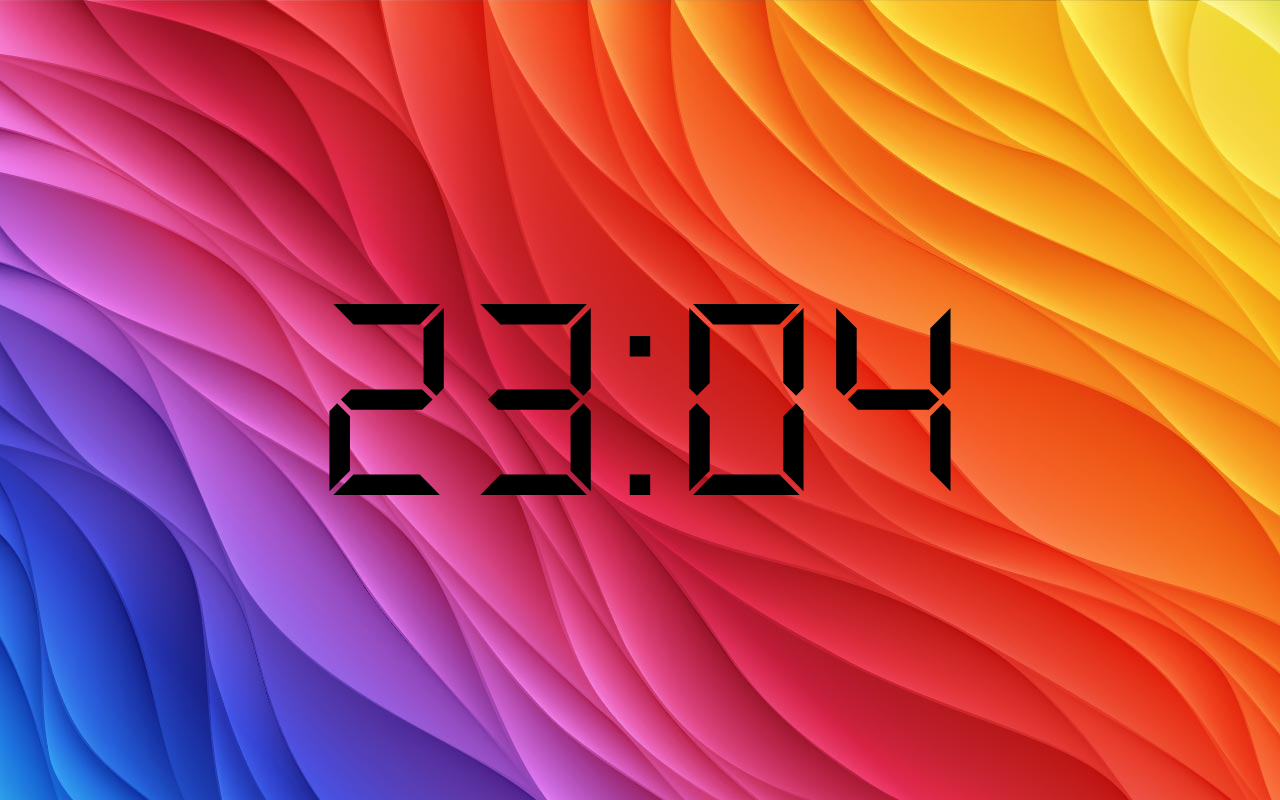
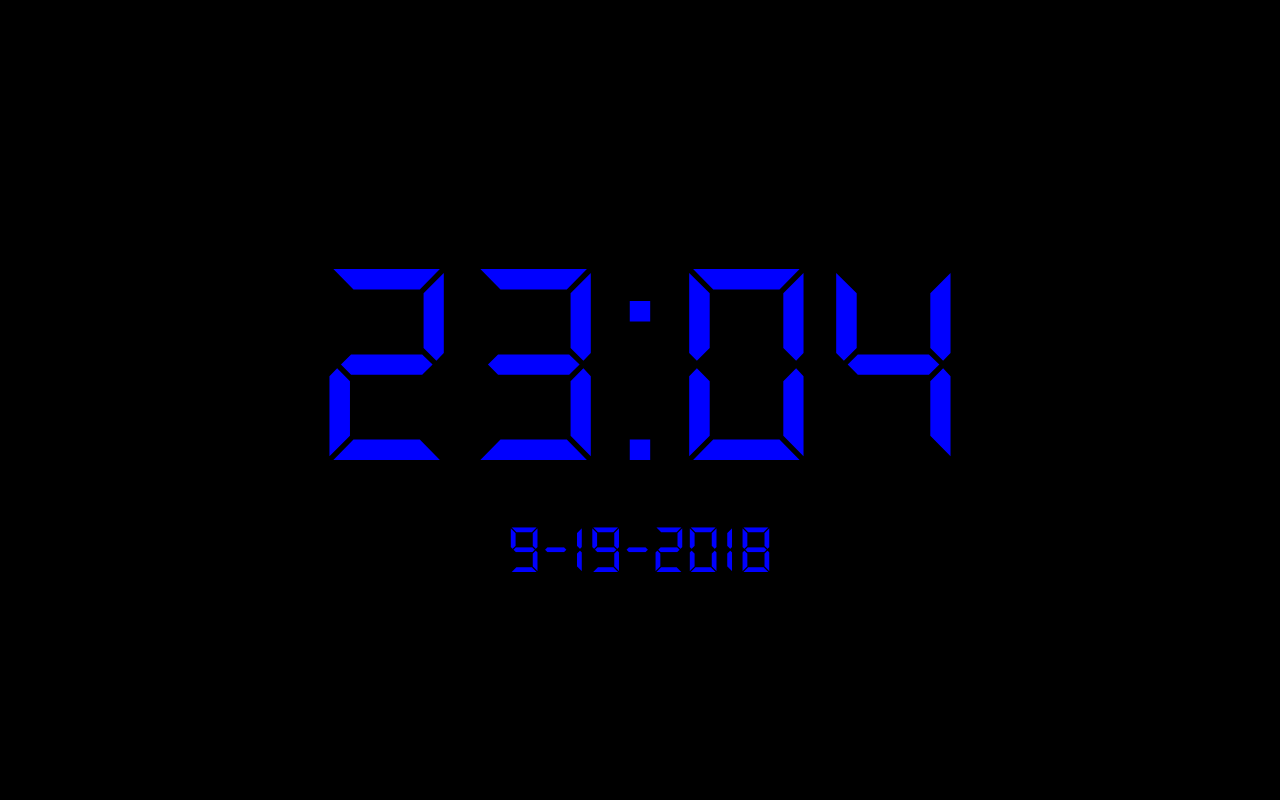
Before and after one commit to legoboyjr/clock, a plain HTML site: page index.html in a window 1280 px wide. Drawn offline with Linux system fonts and the light colour scheme.

Commit message:
skeliton

```diff
--- a/app.js
+++ b/app.js
@@ -3,15 +3,26 @@ const clock = document.querySelector('#clock');
 const display = clock.querySelector('#display');
 const hour = display.querySelector("#hours");
 const minutes = display.querySelector("#minutes");
+const date = clock.querySelector('#date');
 let time = new Date();
 // event bindings
 
 // functions
 function tick() {
+    //get time
     const minValue = time.getMinutes();
     const hourValue = time.getHours();
+    //render time
     hours.textContent = hourValue;
     minutes.textContent = `${minValue}`.padStart(2, '0');
+
+    //get date (format: MM-DD-YYYY)
+    const year = time.getFullYear();
+    const month = time.getMonth();
+    const day = time.getDate();
+    //render date
+    date.textContent = `${month}-${day}-${year}`;
+    //update time and time
     time = new Date();
 }
 
--- a/index.html
+++ b/index.html
@@ -12,6 +12,7 @@
         <p id="display" class="big-text digital-text">
             <span id="hours">6</span>:<span id="minutes">15</span>
         </p>
+        <p id="date"></p>
     </section>
     <script src="app.js"></script>
 </body>
--- a/main.css
+++ b/main.css
@@ -16,7 +16,7 @@ body{
     align-items: center;
     width: 100vw;
     height: 100vh;
-    background-image: url("colors-1.jpg");
+    background-color:black;
 }
 .big-text{
     font-size: 15rem;
@@ -28,5 +28,12 @@ body{
 
 .digital-text{
     font-family: "Digi" , serif;
-    color: black;
+    color: blue;
 }
+
+#date {
+    color: blue;
+    font-size: 3.5rem;
+    text-align: center;
+    font-family: "Digi";
+}
```
